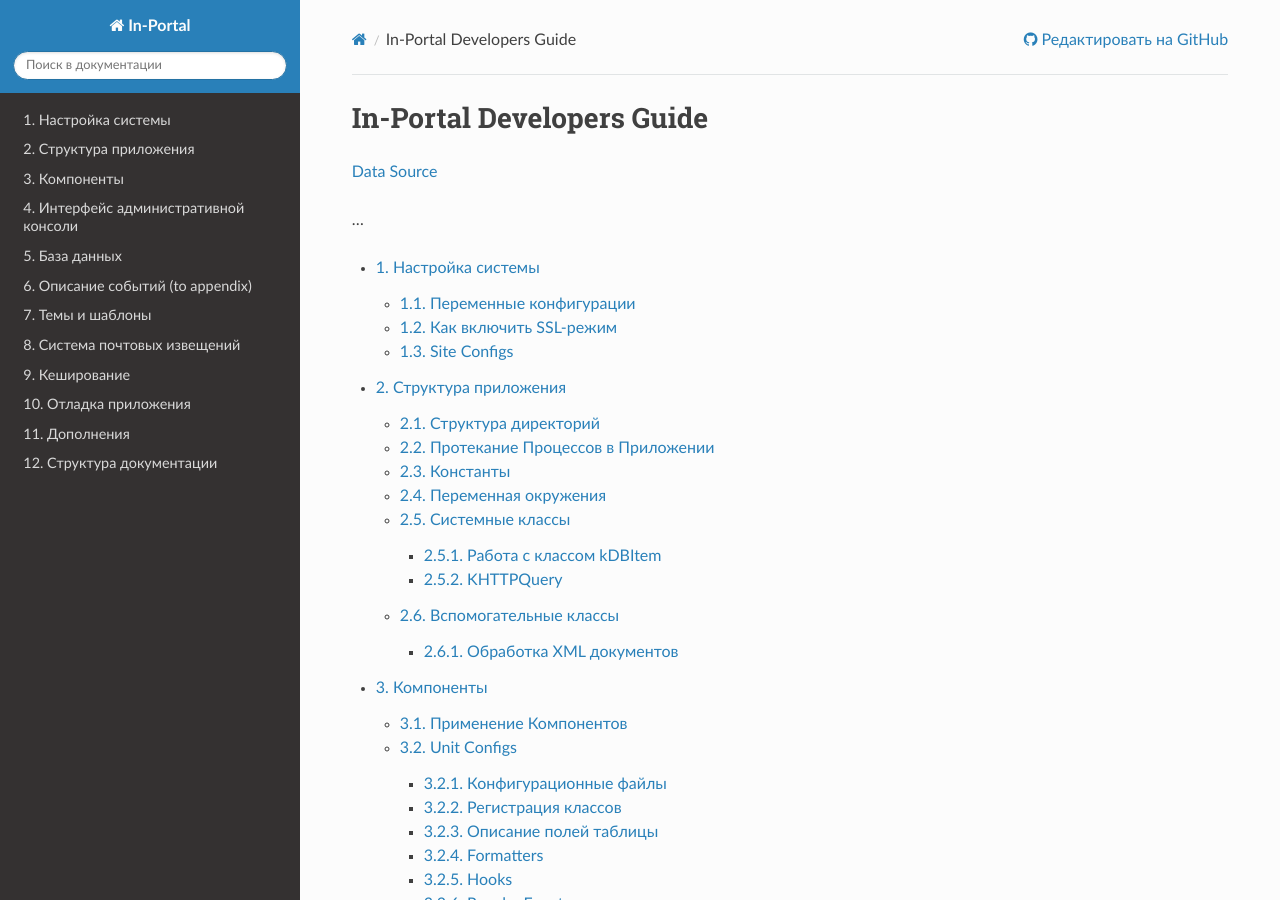
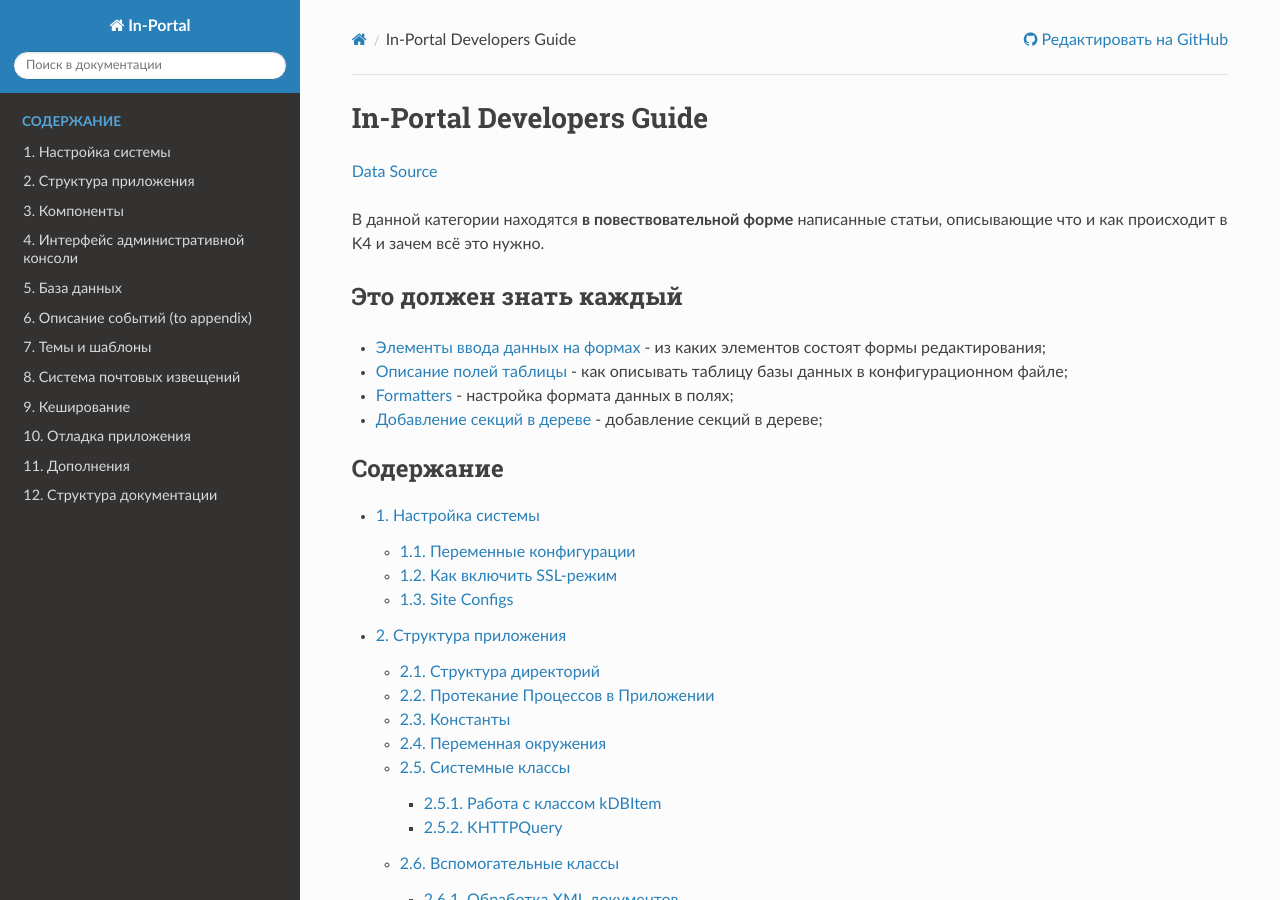
Before and after one commit to in-portal/guide-ru, a Sphinx documentation site: the page built from docs/index.rst, in a window 1280 px wide and 900 px high. Built offline with Sphinx 7.4.7 and the Read the Docs theme 3.1.0, drawn with Linux system fonts in a browser that asks for light colours.

Commit message:
Integrated "/index.rst"

```diff
--- a/docs/index.rst
+++ b/docs/index.rst
@@ -2,11 +2,24 @@
 ##########################
 `Data Source`_
 
-...
+В данной категории находятся **в повествовательной форме** написанные
+статьи, описывающие что и как происходит в K4 и зачем всё это нужно.
+
+Это должен знать каждый
+***********************
+
+- :doc:`/administrative_console_interface/working_with_forms/form_input_elements` - из каких элементов
+  состоят формы редактирования;
+- :doc:`/components/unit_configs/table_field_description` - как описывать
+  таблицу базы данных в конфигурационном файле;
+- :doc:`/components/unit_configs/formatters` - настройка формата данных в полях;
+- :doc:`/administrative_console_interface/working_with_templates_and_blocks/adding_sections_in_tree` -
+  добавление секций в дереве;
 
 .. toctree::
+   :caption: Содержание
    :maxdepth: 3
-   :numbered:
+   :numbered: 3
 
    system_setup
    application_structure
```
